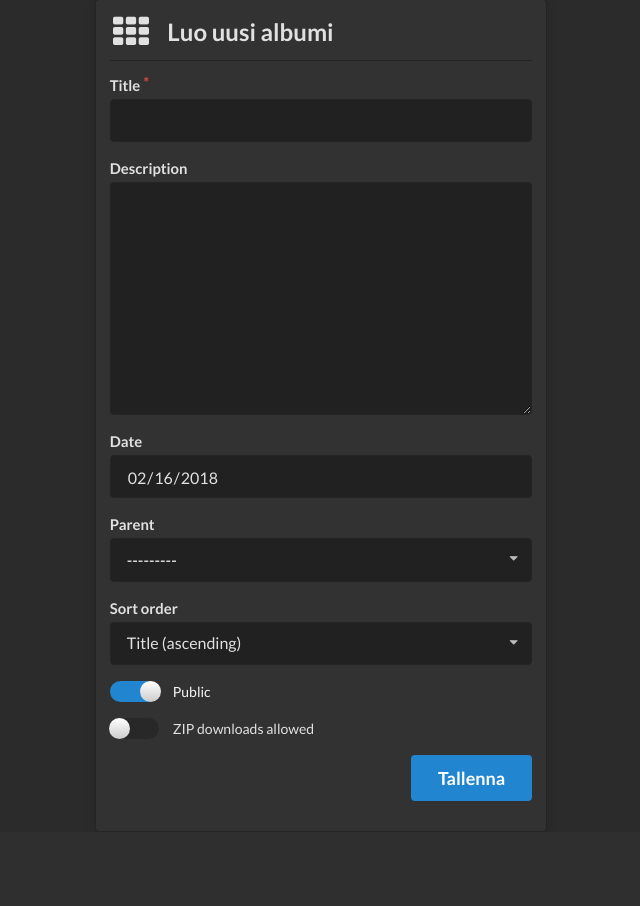
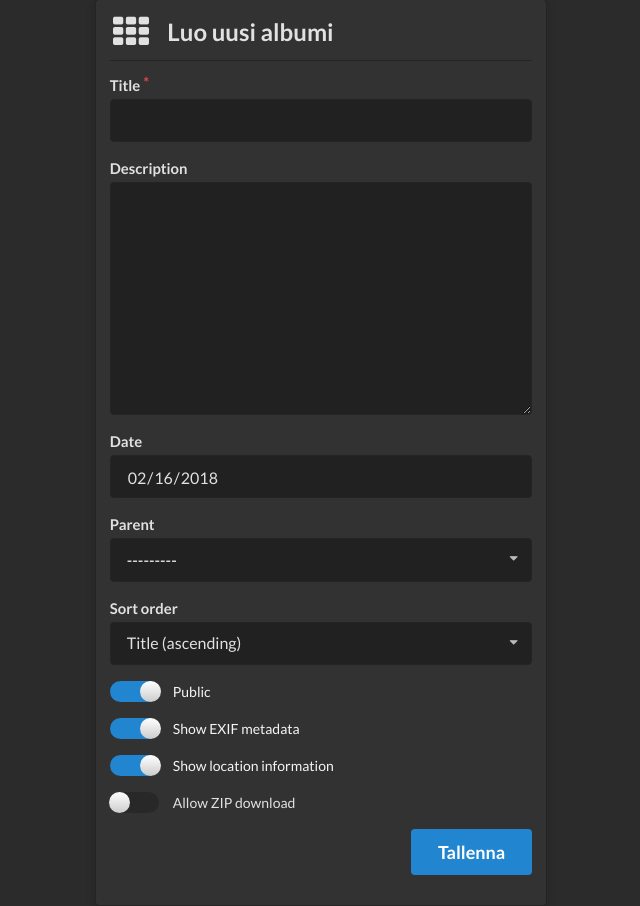
Before and after one commit to pr0ser/gallery, a Django app: page /album/new in a window 1280 px wide. Shown: the part 77-983 px from the top of the page, without its empty margins (319-959 px from the left). Before the commit the page ends 878 px from the top, so only its background shows below. Run offline with Django 3.2, Linux system fonts and the light colour scheme; the visitor is signed in with stand-in values (Sample User, id 1); data that the repository does not hold is empty; parts of the project's set-up code (start-up, migrations or seed data) failed here and were passed over.

Commit message:
Showing EXIF data and location configurable on album level

```diff
--- a/photogallery/gallery/forms.py
+++ b/photogallery/gallery/forms.py
@@ -17,7 +17,17 @@ class CustomDateInput(widgets.TextInput):
 class NewAlbumForm(ModelForm):
     class Meta:
         model = Album
-        fields = ['title', 'description', 'date', 'parent', 'sort_order', 'public', 'downloadable']
+        fields = [
+            'title',
+            'description',
+            'date',
+            'parent',
+            'sort_order',
+            'public',
+            'downloadable',
+            'show_metadata',
+            'show_location'
+        ]
         widgets = {
             'parent': forms.Select(attrs={'id': 'parent'}),
             'sort_order': forms.Select(attrs={'id': 'sort_order'}),
@@ -28,7 +38,17 @@ class NewAlbumForm(ModelForm):
 class EditAlbumForm(ModelForm):
     class Meta:
         model = Album
-        fields = ['title', 'description', 'date', 'parent', 'sort_order', 'public', 'downloadable']
+        fields = [
+            'title',
+            'description',
+            'date',
+            'parent',
+            'sort_order',
+            'public',
+            'downloadable',
+            'show_metadata',
+            'show_location'
+        ]
         widgets = {
             'parent': forms.Select(attrs={'id': 'parent'}),
             'sort_order': forms.Select(attrs={'id': 'sort_order'}),
--- a/photogallery/gallery/models.py
+++ b/photogallery/gallery/models.py
@@ -93,7 +93,9 @@ class Album(models.Model):
         default='title'
     )
     public = models.BooleanField(_('Public'), default=True)
-    downloadable = models.BooleanField(_('ZIP downloads allowed'), default=False)
+    downloadable = models.BooleanField(_('Allow ZIP download'), default=False)
+    show_metadata = models.BooleanField(_('Show EXIF metadata'), default=True)
+    show_location = models.BooleanField(_('Show location information'), default=True)
 
     class Meta:
         verbose_name = _('album')
--- a/photogallery/gallery/templates/album-form.html
+++ b/photogallery/gallery/templates/album-form.html
@@ -12,13 +12,19 @@
   <label>{{ form.description.label }}</label>
   {{ form.description }}
 </div>
+{% if form.description.errors %}
+  <div class="ui error message">
+    {{ form.description.errors }}
+  </div>
+{% endif %}
+
 <div class="field {% if form.date.errors %}error{% endif %}">
   <label>{{ form.date.label }}</label>
   {{ form.date }}
 </div>
-{% if form.description.errors %}
+{% if form.date.errors %}
   <div class="ui error message">
-    {{ form.description.errors }}
+    {{ form.date.errors }}
   </div>
 {% endif %}
 
@@ -48,16 +54,44 @@
     {{ form.public }}
   </div>
 </div>
+{% if form.public.errors %}
+  <div class="ui error message">
+    {{ form.public.errors }}
+  </div>
+{% endif %}
 
-<div class="inline field {% if form.public.errors %}error{% endif %}">
+<div class="inline field {% if form.show_metadata.errors %}error{% endif %}">
+  <div class="ui toggle checkbox">
+    <label>{{ form.show_metadata.label }}</label>
+    {{ form.show_metadata }}
+  </div>
+</div>
+{% if form.show_metadata.errors %}
+  <div class="ui error message">
+    {{ form.show_metadata.errors }}
+  </div>
+{% endif %}
+
+<div class="inline field {% if form.show_location.errors %}error{% endif %}">
+  <div class="ui toggle checkbox">
+    <label>{{ form.show_location.label }}</label>
+    {{ form.show_location }}
+  </div>
+</div>
+{% if form.show_location.errors %}
+  <div class="ui error message">
+    {{ form.show_location.errors }}
+  </div>
+{% endif %}
+
+<div class="inline field {% if form.downloadable.errors %}error{% endif %}">
   <div class="ui toggle checkbox">
     <label>{{ form.downloadable.label }}</label>
     {{ form.downloadable }}
   </div>
 </div>
-
-{% if form.public.errors %}
+{% if form.downloadable.errors %}
   <div class="ui error message">
-    {{ form.public.errors }}
+    {{ form.downloadable.errors }}
   </div>
 {% endif %}
--- a/photogallery/gallery/templates/photo.html
+++ b/photogallery/gallery/templates/photo.html
@@ -68,7 +68,7 @@
            alt="{{ photo.title }}">
     {% endif %}
 
-    {% if photo.exifdata %}
+    {% if photo.exifdata and photo.album.show_metadata %}
       <div class="ui container" id="photo-exifdata">
         <div class="ui centered stackable grid">
           <div class="twelve wide center aligned computer tablet only column">
@@ -138,7 +138,7 @@
                 </div>
               {% endif %}
 
-              {% if photo.exifdata.locality and photo.exifdata.country %}
+              {% if photo.album.show_location and photo.exifdata.locality and photo.exifdata.country %}
                 <div class="item">
                   <img class="ui avatar image" src="{% static 'gallery/icons/location_grey.svg' %}"
                        alt="Sijainti">
```
Also changed, not shown: photogallery/locale/fi/LC_MESSAGES/django.po, 1 other file.
